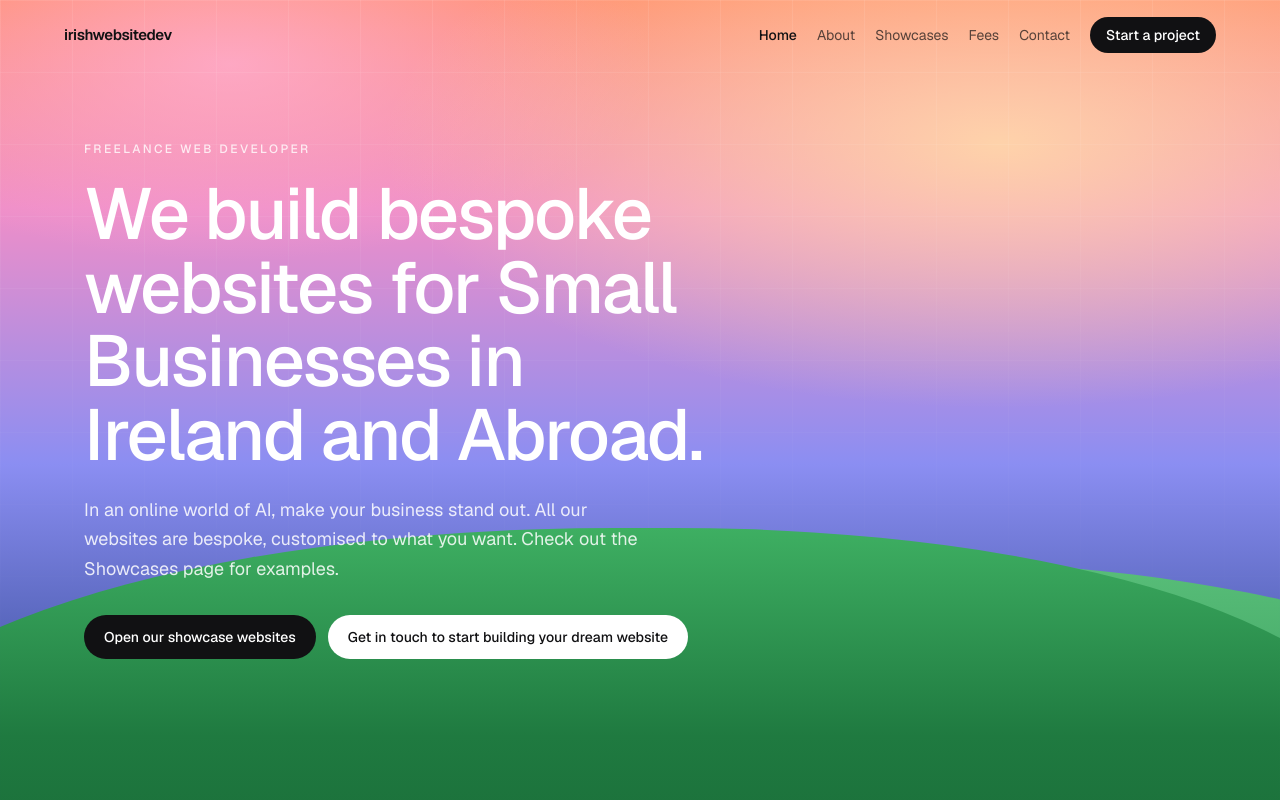
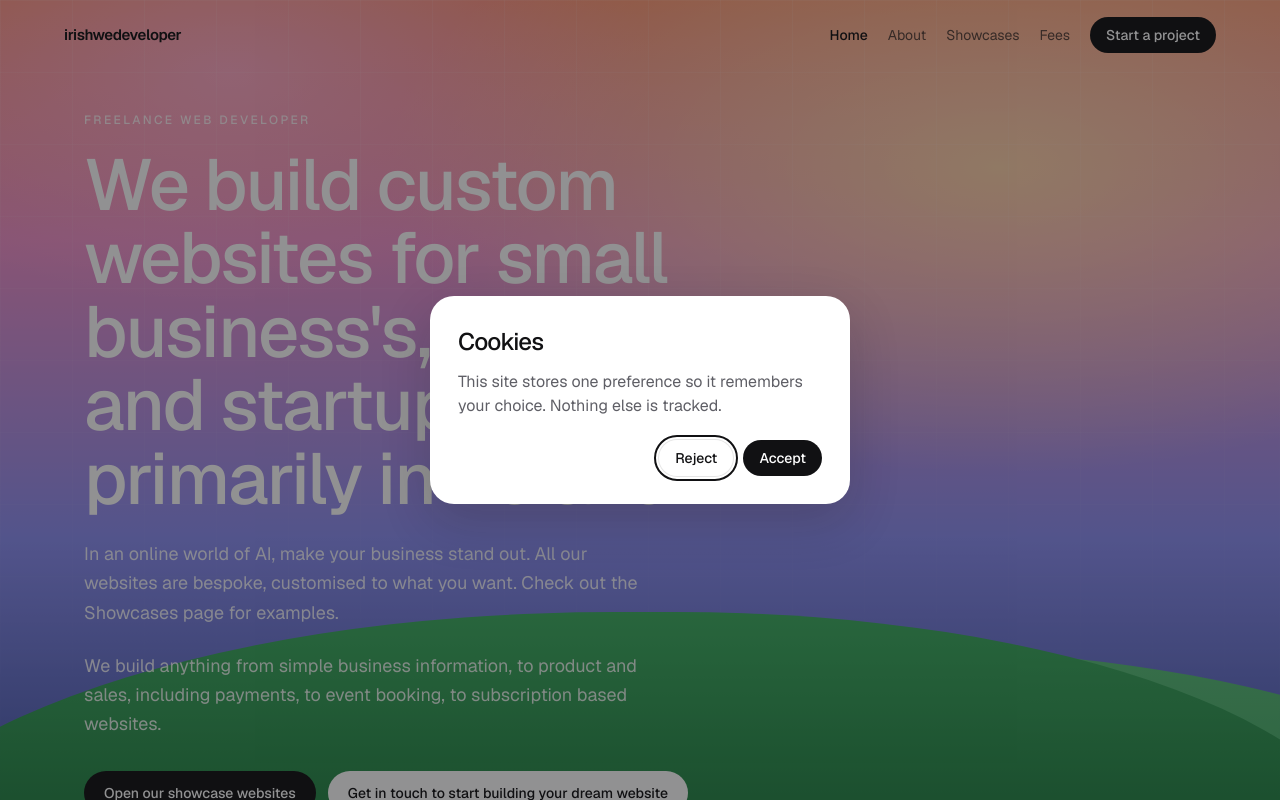
Before and after one commit to conorcarney/irishwebsitedev, a Next.js app: page / in a window 1280 px wide. Shown: the top 800 px of the page. Built offline with nearby package versions, Linux system fonts and the light colour scheme.

Commit message:
feat:cookie

```diff
--- a/package.json
+++ b/package.json
@@ -1,5 +1,5 @@
 {
-  "name": "irishwebsitedev",
+  "name": "irishwedeveloper",
   "version": "0.1.0",
   "private": true,
   "scripts": {
--- a/src/app/about/page.tsx
+++ b/src/app/about/page.tsx
@@ -18,6 +18,8 @@ export default function AboutPage() {
         <p> Through these years, I've built sites for events, SME's, start ups, and even large commercial ecommerce sites that handle thousands of users and millions in revenue.
           I use a mix of different tech for different websites adapting to each customers individual needs.
         </p>
+        <p> Other hobbies outside of website building? Maps, vexology seeing a bit of the world, long distance running, language learning and Gaelic Games.
+        </p>
         <p>
           <Link href="/showcases" className="text-pine underline-offset-4 hover:underline">
             See the other sites
--- a/src/app/contact/actions.ts
+++ b/src/app/contact/actions.ts
@@ -44,7 +44,7 @@ export async function sendMessage(
   }
 
   const resend = new Resend(apiKey);
-  const from = process.env.RESEND_FROM ?? "irishwebsitedev <onboarding@resend.dev>";
+  const from = process.env.RESEND_FROM ?? "irishwedeveloper <onboarding@resend.dev>";
   const { error } = await resend.emails.send({
     from,
     to: site.email,
--- a/src/app/globals.css
+++ b/src/app/globals.css
@@ -252,11 +252,13 @@ html.logo-flight-on .logo-flight {
 }
 
 .logo-slot-word {
-  width: 148px;
+  width: auto;
   height: 48px;
+  padding: 0 12px;
   border-radius: 14px;
   background: #fff;
   border: 1px solid rgba(17, 17, 19, 0.08);
+  overflow: hidden;
 }
 
 .logo-slot-word .logo-word {
@@ -348,6 +350,51 @@ html.logo-flight-on [data-logo-anchor] .logo-word {
   background: linear-gradient(180deg, #3eaf62 0%, #1f7a40 42%, #145c30 100%);
 }
 
+.cookie-gate {
+  position: fixed;
+  inset: 0;
+  z-index: 80;
+  display: grid;
+  place-items: center;
+  padding: 20px;
+  background: rgba(17, 17, 19, 0.46);
+}
+
+html[data-consent="set"] .cookie-gate {
+  display: none;
+}
+
+html:not([data-consent="set"]) {
+  overflow: hidden;
+}
+
+.cookie-card {
+  width: min(100%, 420px);
+  border-radius: 24px;
+  background: #fff;
+  padding: 28px;
+  box-shadow: 0 18px 50px rgba(17, 17, 19, 0.18);
+}
+
+.cookie-card h2 {
+  font-size: 1.5rem;
+  font-weight: 500;
+  letter-spacing: -0.03em;
+}
+
+.cookie-card p {
+  margin-top: 10px;
+  color: var(--muted);
+  line-height: 1.5;
+}
+
+.cookie-actions {
+  display: flex;
+  justify-content: flex-end;
+  gap: 10px;
+  margin-top: 22px;
+}
+
 .hero-hill-back {
   left: 18%;
   right: -20%;
--- a/src/app/layout.tsx
+++ b/src/app/layout.tsx
@@ -1,5 +1,7 @@
 import type { Metadata } from "next";
 import { Geist } from "next/font/google";
+import Script from "next/script";
+import { CookieConsent } from "@/components/CookieConsent";
 import { PageTransition } from "@/components/PageTransition";
 import { SiteFooter } from "@/components/SiteFooter";
 import { SiteHeader } from "@/components/SiteHeader";
@@ -28,17 +30,22 @@ export default function RootLayout({
   return (
     <html lang="en" className={`${geist.variable} h-full antialiased`}>
       <body className="flex min-h-full flex-col bg-paper">
+        <Script id="cookie-consent-boot" strategy="beforeInteractive">
+          {`try{var v=localStorage.getItem("cookie-consent");if(v==="accepted"||v==="rejected")document.documentElement.dataset.consent="set";}catch(e){}`}
+        </Script>
         <a
+          data-consent-lock
           href="#content"
           className="sr-only focus:not-sr-only focus:absolute focus:left-4 focus:top-4 focus:z-40 focus:rounded-full focus:bg-ink focus:px-4 focus:py-2 focus:text-white"
         >
           Skip to content
         </a>
         <SiteHeader />
-        <main id="content" className="flex-1">
+        <main id="content" data-consent-lock className="flex-1">
           <PageTransition>{children}</PageTransition>
         </main>
         <SiteFooter />
+        <CookieConsent />
       </body>
     </html>
   );
--- a/src/app/page.tsx
+++ b/src/app/page.tsx
@@ -7,9 +7,12 @@ import { showcases } from "@/data/showcases";
 import { site } from "@/data/site";
 
 const flightLogos: Record<string, string> = {
-  ahbegrand: "/logos/ahbegrand.png",
   "trip-farm": "/logos/tripfarm.png",
   "shore-farm-pony-therapy": "/logos/shorefarm.jpg",
+};
+
+const stillLogos: Record<string, { src: string; fill?: boolean }> = {
+  "travel-to-turkmenistan": { src: "/logos/turkmenistan.png", fill: true },
 };
 
 export const metadata: Metadata = {
@@ -34,11 +37,14 @@ export default function HomePage() {
               {site.title}
             </p>
             <h1 className="mt-5 max-w-3xl text-5xl font-medium leading-[1.02] tracking-tight text-balance md:text-7xl">
-              We build bespoke websites for Small Businesses in Ireland and Abroad.
+              We build custom websites for small business's, events, and startups, primarily in Ireland.
             </h1>
             <p className="mt-6 max-w-xl text-lg leading-relaxed text-white/85">
-             In an online world of AI, make your business stand out. All our websites are bespoke, customised to what you want.
-             Check out the Showcases page for examples.
+              In an online world of AI, make your business stand out. All our websites are bespoke, customised to what you want.
+              Check out the Showcases page for examples.
+            </p>
+            <p className="mt-6 max-w-xl text-lg leading-relaxed text-white/85">
+              We build anything from simple business information, to product and sales, including payments, to event booking, to subscription based websites.
             </p>
             <div className="mt-8 flex flex-wrap gap-3">
               <Link
@@ -51,7 +57,7 @@ export default function HomePage() {
                 href="/contact"
                 className="motion-fade rounded-full bg-white px-5 py-3 text-sm font-medium text-ink"
               >
-              Get in touch to start building your dream website
+                Get in touch to start building your dream website
               </Link>
             </div>
           </div>
@@ -72,6 +78,7 @@ export default function HomePage() {
           {showcases.map((item, index) => {
             const host = new URL(item.url).host.replace(/^www\./, "");
             const logo = flightLogos[item.id];
+            const still = stillLogos[item.id];
             return (
               <li key={item.id}>
                 <Link
@@ -80,9 +87,21 @@ export default function HomePage() {
                 >
                   <p className="text-xs text-muted">{String(index + 1).padStart(2, "0")}</p>
                   <div className="mt-3 flex items-center gap-3">
-                    {logo ? (
+                    {item.id === "ahbegrand" ? (
+                      <span data-logo-anchor={item.id} className="logo-slot logo-slot-word" aria-hidden="true">
+                        <span className="logo-word">AhBeGrand</span>
+                      </span>
+                    ) : logo ? (
                       <span data-logo-anchor={item.id} className="logo-slot" aria-hidden="true">
                         <img src={logo} alt="" className="logo-slot-still" />
+                      </span>
+                    ) : still ? (
+                      <span className="logo-slot" aria-hidden="true">
+                        <img
+                          src={still.src}
+                          alt=""
+                          className={still.fill ? "logo-slot-still is-fill" : "logo-slot-still"}
+                        />
                       </span>
                     ) : null}
                     <p className="text-2xl font-medium tracking-tight">{item.name}</p>
--- /dev/null
+++ b/src/components/CookieConsent.tsx
@@ -0,0 +1,101 @@
+"use client";
+
+import { useLayoutEffect, useRef } from "react";
+
+const STORAGE_KEY = "cookie-consent";
+
+function rememberedChoice() {
+  try {
+    const value = localStorage.getItem(STORAGE_KEY);
+    return value === "accepted" || value === "rejected" ? value : null;
+  } catch {
+    return null;
+  }
+}
+
+function lockPage(locked: boolean) {
+  document.querySelectorAll<HTMLElement>("[data-consent-lock]").forEach((el) => {
+    if (locked) el.setAttribute("inert", "");
+    else el.removeAttribute("inert");
+  });
+}
+
+export function CookieConsent() {
+  const rejectRef = useRef<HTMLButtonElement>(null);
+
+  useLayoutEffect(() => {
+    if (rememberedChoice()) {
+      document.documentElement.dataset.consent = "set";
+      lockPage(false);
+      return;
+    }
+
+    lockPage(true);
+    rejectRef.current?.focus();
+
+    const onKeyDown = (event: KeyboardEvent) => {
+      if (document.documentElement.dataset.consent === "set") return;
+      if (event.key === "Escape") {
+        event.preventDefault();
+        return;
+      }
+      if (event.key !== "Tab") return;
+      const gate = document.querySelector(".cookie-gate");
+      if (!gate) return;
+      const items = [...gate.querySelectorAll<HTMLButtonElement>("button")];
+      const first = items[0];
+      const last = items[items.length - 1];
+      if (!first || !last) return;
+      if (event.shiftKey && document.activeElement === first) {
+        event.preventDefault();
+        last.focus();
+      } else if (!event.shiftKey && document.activeElement === last) {
+        event.preventDefault();
+        first.focus();
+      } else if (!gate.contains(document.activeElement)) {
+        event.preventDefault();
+        first.focus();
+      }
+    };
+
+    document.addEventListener("keydown", onKeyDown, true);
+    return () => document.removeEventListener("keydown", onKeyDown, true);
+  }, []);
+
+  function choose(value: "accepted" | "rejected") {
+    try {
+      localStorage.setItem(STORAGE_KEY, value);
+    } catch {
+      /* The choice still applies for this view if storage is blocked. */
+    }
+    document.documentElement.dataset.consent = "set";
+    lockPage(false);
+    document.querySelector<HTMLElement>("header a")?.focus();
+  }
+
+  return (
+    <div className="cookie-gate" role="dialog" aria-modal="true" aria-labelledby="cookie-title">
+      <div className="cookie-card">
+        <h2 id="cookie-title">Cookies</h2>
+        <p>This site stores one preference so it remembers your choice. Nothing else is tracked.</p>
+        <div className="cookie-actions">
+          <button
+            ref={rejectRef}
+            type="button"
+            className="rounded-full px-4 py-2 text-sm font-medium text-ink ring-1 ring-black/10"
+            onClick={() => choose("rejected")}
+          >
+            Reject
+          </button>
+          <button
+            type="button"
+            className="rounded-full bg-ink px-4 py-2 text-sm font-medium text-white"
+            onClick={() => choose("accepted")}
+          >
+            Accept
+          </button>
+        </div>
+      </div>
+    </div>
+  );
+}
--- a/src/components/SiteFooter.tsx
+++ b/src/components/SiteFooter.tsx
@@ -3,7 +3,7 @@ import { site } from "@/data/site";
 
 export function SiteFooter() {
   return (
-    <footer className="mt-auto border-t border-line bg-white">
+    <footer data-consent-lock className="mt-auto border-t border-line bg-white">
       <div className="mx-auto flex w-full max-w-6xl flex-wrap items-center justify-between gap-3 px-5 py-8 text-sm text-muted">
         <p className="font-medium text-ink">{site.name}</p>
         <a className="motion-link hover:text-ink" href={`mailto:${site.email}`}>
--- a/src/components/SiteHeader.tsx
+++ b/src/components/SiteHeader.tsx
@@ -10,7 +10,6 @@ const links = [
   { href: "/about", label: "About" },
   { href: "/showcases", label: "Showcases" },
   { href: "/fees", label: "Fees" },
-  { href: "/contact", label: "Contact" },
 ];
 
 export function SiteHeader() {
@@ -31,7 +30,7 @@ export function SiteHeader() {
   }, [pathname]);
 
   return (
-    <header className="site-header fixed inset-x-0 top-0 z-40 text-ink">
+    <header data-consent-lock className="site-header fixed inset-x-0 top-0 z-40 text-ink">
       <div className="site-header-bar">
       <div className="mx-auto flex w-full max-w-6xl flex-wrap items-center justify-between gap-x-6 gap-y-3">
         <Link href="/" className="nav-link text-[15px] font-semibold tracking-tight">
--- a/src/data/site.ts
+++ b/src/data/site.ts
@@ -1,6 +1,6 @@
 /** Public identity. `name` is the wordmark in the header and page titles. */
 export const site = {
-  name: "irishwebsitedev",
+  name: "irishwedeveloper",
   title: "Freelance web developer",
   description:
     "Websites for small businesses. Preview live sites, read starting fees, and send a project note.",
```
Also changed, not shown: src/components/LogoFlight.tsx (+9 -3 lines), 1 other file (tests, documents, lock files or other folders).
